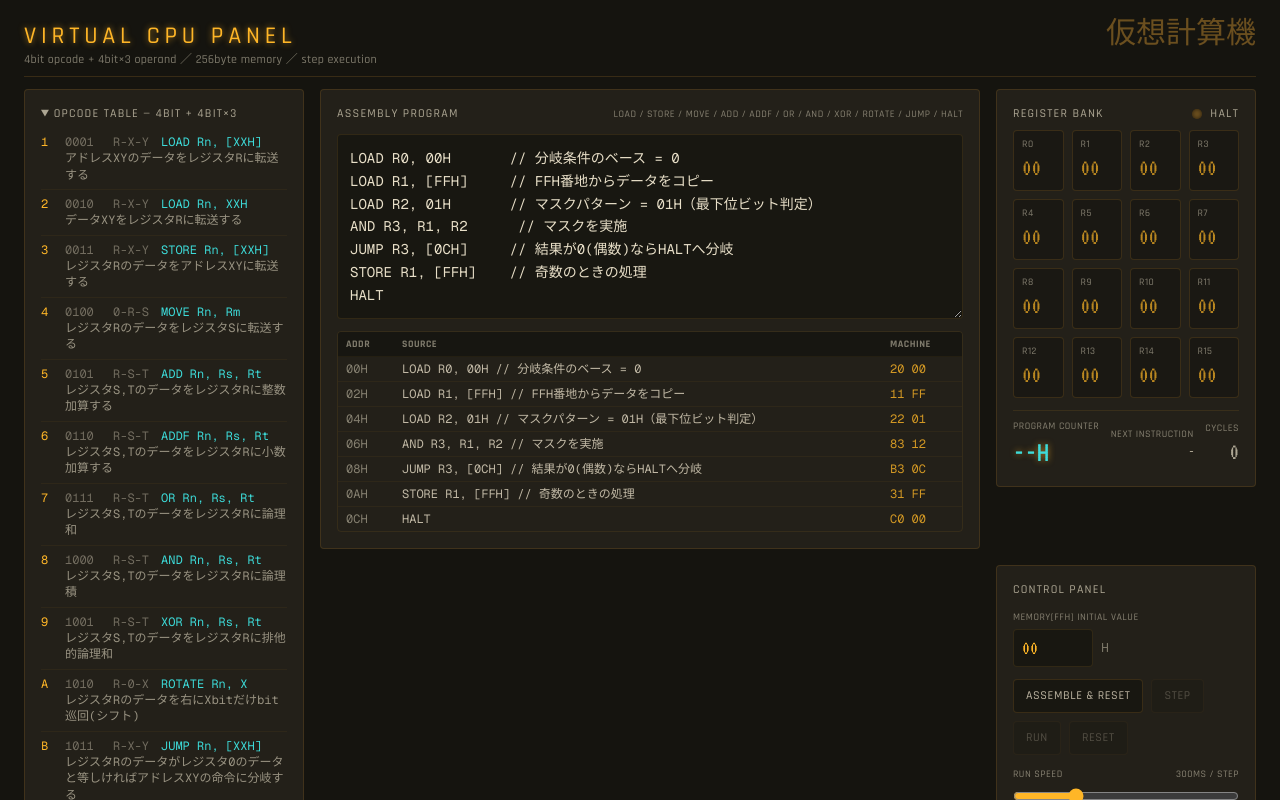
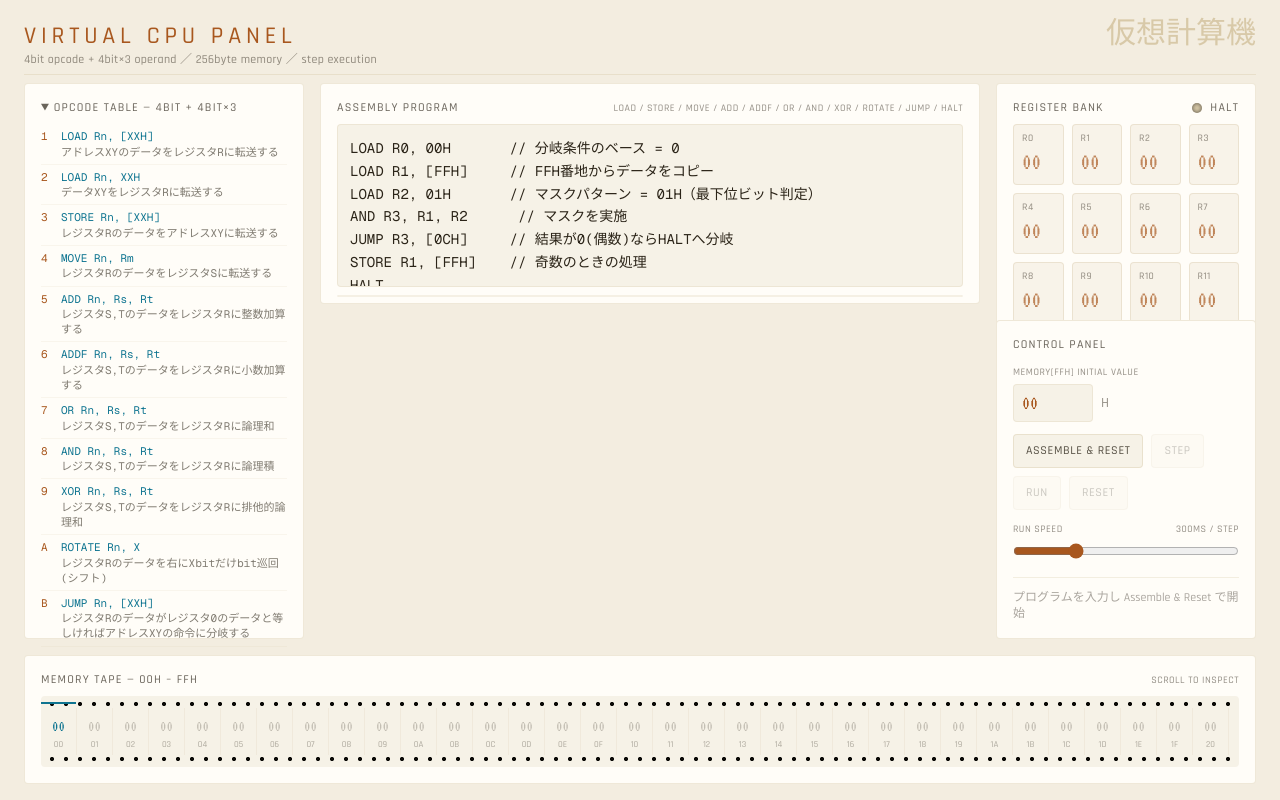
Before and after one commit to Stasshe/machine-language, a Next.js app: page / in a window 1280 px wide. Shown: the top 800 px of the page. Built offline with nearby package versions, Linux system fonts and the light colour scheme.

Commit message:
theme, others

```diff
--- a/src/app/globals.css
+++ b/src/app/globals.css
@@ -8,12 +8,12 @@
   }
 
   * {
-    border-color: #6b4f1f66;
+    border-color: #d8c9a866;
   }
 
   body {
-    background-color: #15140f;
-    color: #e8dfc8;
+    background-color: #f3ede0;
+    color: #2b2418;
     font-feature-settings:
       "rlig" 1,
       "calt" 1;
@@ -22,7 +22,7 @@
 
 @layer utilities {
   .glow-amber {
-    text-shadow: 0 0 6px rgba(255, 182, 39, 0.65);
+    text-shadow: none;
   }
 
   .lamp {
--- a/src/app/page.tsx
+++ b/src/app/page.tsx
@@ -57,8 +57,8 @@ export default function Home() {
   }, [vm?.halted]);
 
   return (
-    <main className="min-h-screen bg-chassis text-ink px-2 py-2 sm:px-4 sm:py-3 lg:px-6 lg:py-4">
-      <header className="max-w-[1600px] mx-auto mb-2 sm:mb-3 flex flex-wrap items-baseline justify-between gap-x-4 gap-y-1 border-b border-amber-dim/40 pb-2">
+    <main className="min-h-screen lg:h-screen lg:overflow-hidden bg-chassis text-ink px-2 py-2 sm:px-4 sm:py-3 lg:px-6 lg:py-4 flex flex-col">
+      <header className="shrink-0 max-w-[1600px] w-full mx-auto mb-2 flex flex-wrap items-baseline justify-between gap-x-4 border-b border-amber-dim/40 pb-1.5">
         <div>
           <h1 className="font-panel uppercase tracking-[0.2em] text-base sm:text-xl lg:text-2xl text-amber glow-amber">
             Virtual CPU Panel
@@ -72,12 +72,12 @@ export default function Home() {
         </span>
       </header>
 
-      <div className="max-w-[1600px] mx-auto grid grid-cols-1 md:grid-cols-2 lg:grid-cols-[280px_1fr_260px] gap-2 sm:gap-3 lg:gap-4">
-        <div className="order-4 md:order-none md:col-span-2 lg:col-span-1 lg:col-start-1 lg:row-span-2">
+      <div className="lg:flex-1 lg:min-h-0 max-w-[1600px] w-full mx-auto grid grid-cols-1 md:grid-cols-2 lg:grid-cols-[280px_1fr_260px] lg:grid-rows-[minmax(0,1fr)_auto_auto] gap-2 sm:gap-3 lg:gap-4">
+        <div className="order-4 md:order-none lg:min-h-0 md:col-span-2 lg:col-span-1 lg:col-start-1 lg:row-span-2">
           <OpcodeReference />
         </div>
 
-        <div className="md:col-span-2 lg:col-span-1 lg:col-start-2">
+        <div className="lg:min-h-0 md:col-span-2 lg:col-span-1 lg:col-start-2">
           <ProgramEditor
             value={source}
             onChange={setSource}
@@ -86,10 +86,10 @@ export default function Home() {
           />
         </div>
 
-        <div className="lg:col-start-3">
+        <div className="self-start lg:col-start-3">
           <RegisterBank vm={vm} />
         </div>
-        <div className="lg:col-start-3">
+        <div className="self-start lg:col-start-3">
           <ControlPanel
             ffInput={ffInput}
             onFfInputChange={setFfInput}
@@ -105,7 +105,7 @@ export default function Home() {
           />
         </div>
 
-        <div className="md:col-span-2 lg:col-span-3">
+        <div className="self-start md:col-span-2 lg:col-span-3">
           <MemoryTape vm={vm} />
         </div>
       </div>
--- a/src/components/OpcodeReference.tsx
+++ b/src/components/OpcodeReference.tsx
@@ -24,23 +24,25 @@ function syntaxFor(code: number, mnemonic: string): string {
 
 export default function OpcodeReference() {
   return (
-    <details className="bg-panel border border-amber-dim/40 rounded p-2 sm:p-3 lg:p-4" open>
-      <summary className="font-panel uppercase tracking-widest text-xs text-ink/70 cursor-pointer select-none">
+    <details
+      className="lg:h-full flex flex-col bg-panel border border-amber-dim/40 rounded p-2 sm:p-3 lg:p-4"
+      open
+    >
+      <summary className="shrink-0 font-panel uppercase tracking-widest text-xs text-ink/70 cursor-pointer select-none">
         Opcode Table — 4bit + 4bit×3
       </summary>
-      <div className="mt-2 sm:mt-3 flex flex-col gap-1.5 md:grid md:grid-cols-2 md:gap-x-4 md:gap-y-1.5 lg:flex lg:flex-col lg:gap-1.5 font-mono text-xs">
+      <div className="mt-2 lg:flex-1 lg:min-h-0 lg:overflow-y-auto">
+        <div className="flex flex-col font-mono text-[11px]">
           {OPCODES.map((op) => (
             <div
               key={`${op.code}-${op.mnemonic}`}
-            className="border-t border-amber-dim/15 pt-1.5 first:border-t-0 first:pt-0 md:border-t-0 md:pt-0 lg:border-t lg:first:border-t-0 lg:pt-1.5 lg:first:pt-0"
+              className="border-t border-amber-dim/15 first:border-t-0 py-1"
             >
               <div className="flex items-baseline gap-2">
-              <span className="text-amber w-4">{op.code.toString(16).toUpperCase()}</span>
-              <span className="text-ink/40 w-10">{op.bits}</span>
-              <span className="text-ink/40 w-10">{op.format}</span>
+                <span className="text-amber w-3 shrink-0">{op.code.toString(16).toUpperCase()}</span>
                 <span className="text-head">{syntaxFor(op.code, op.mnemonic)}</span>
               </div>
-            <p className="text-ink/60 pl-6 leading-snug">
+              <p className="text-ink/60 pl-5 leading-snug">
                 {op.what}
                 {op.to}
                 {op.action}
@@ -48,6 +50,7 @@ export default function OpcodeReference() {
             </div>
           ))}
         </div>
+      </div>
     </details>
   );
 }
--- a/src/components/ProgramEditor.tsx
+++ b/src/components/ProgramEditor.tsx
@@ -14,8 +14,8 @@ export default function ProgramEditor({ value, onChange, assembleResult, current
   const codeLines = assembleResult?.lines.filter((l) => l.address !== null) ?? [];
 
   return (
-    <div className="bg-panel border border-amber-dim/40 rounded p-2 sm:p-3 lg:p-4 flex flex-col gap-2 sm:gap-3">
-      <div className="flex items-center justify-between gap-2">
+    <div className="lg:h-full flex flex-col bg-panel border border-amber-dim/40 rounded p-2 sm:p-3 lg:p-4 gap-2">
+      <div className="shrink-0 flex items-center justify-between gap-2">
         <h2 className="font-panel uppercase tracking-widest text-xs text-ink/70 whitespace-nowrap">
           Assembly Program
         </h2>
@@ -28,15 +28,15 @@ export default function ProgramEditor({ value, onChange, assembleResult, current
         value={value}
         onChange={(e) => onChange(e.target.value)}
         spellCheck={false}
-        rows={7}
+        rows={6}
         placeholder={"LOAD R0, 00H\nLOAD R1, [FFH]\nAND R3, R1, R2\nJUMP R3, [0CH]\nHALT"}
-        className="w-full resize-y rounded bg-chassis/70 border border-amber-dim/30 text-ink font-mono text-sm p-2 sm:p-3 leading-relaxed outline-none focus:border-amber/60"
+        className="shrink-0 w-full resize-none rounded bg-chassis/70 border border-amber-dim/30 text-ink font-mono text-sm p-2 sm:p-3 leading-relaxed outline-none focus:border-amber/60"
       />
 
-      <div className="rounded border border-amber-dim/25 overflow-hidden">
+      <div className="lg:flex-1 lg:min-h-0 lg:overflow-y-auto rounded border border-amber-dim/25">
         <table className="w-full text-left font-mono text-xs">
-          <thead>
-            <tr className="bg-chassis/80 text-ink/50 font-panel uppercase tracking-wider text-[10px]">
+          <thead className="sticky top-0">
+            <tr className="bg-panel text-ink/50 font-panel uppercase tracking-wider text-[10px]">
               <th className="px-2 py-1 w-14">Addr</th>
               <th className="px-2 py-1">Source</th>
               <th className="px-2 py-1 w-20">Machine</th>
--- a/tailwind.config.ts
+++ b/tailwind.config.ts
@@ -39,15 +39,15 @@ const config: Config = {
           DEFAULT: 'hsl(var(--card))',
           foreground: 'hsl(var(--card-foreground))',
         },
-        chassis: '#15140f',
-        panel: '#232019',
+        chassis: '#f3ede0',
+        panel: '#fffdf8',
         amber: {
-          DEFAULT: '#ffb627',
-          dim: '#6b4f1f',
+          DEFAULT: '#a8571e',
+          dim: '#d8c9a8',
         },
-        danger: '#e2503a',
-        head: '#3ddbd9',
-        ink: '#e8dfc8',
+        danger: '#b3261e',
+        head: '#0e7490',
+        ink: '#2b2418',
       },
       borderRadius: {
         lg: 'var(--radius)',
```
Lines whose indentation alone changed are shown as unchanged.
